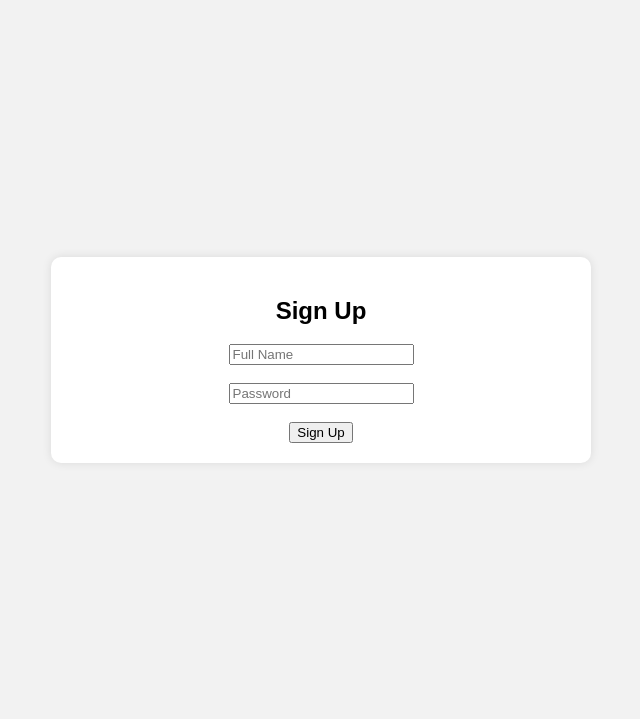
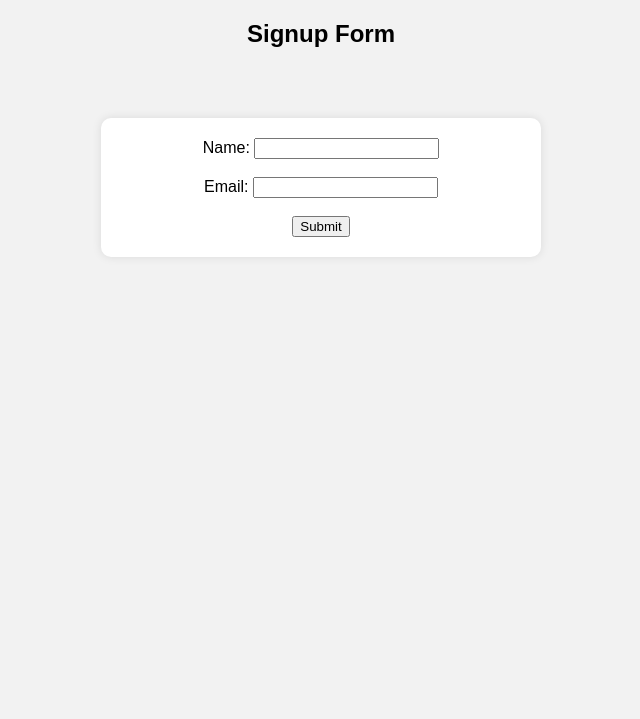
Before and after one commit to Hanisha-Bogadhi/flask-mongodb-assignment, a Flask app: template frontend/templates/index.html in a window 1280 px wide. Shown: the top 719 px of the page, without its empty margins (319-959 px from the left). Run offline with Flask 3, Linux system fonts and the light colour scheme; the template is opened without the code that fills it, so the values that code supplies are empty.

Commit message:
edited files

```diff
--- a/backend/app.py
+++ b/backend/app.py
@@ -1,47 +1,43 @@
 from flask import Flask, request, jsonify
+from pymongo import MongoClient
+from pymongo.server_api import ServerApi
+import json
 from dotenv import load_dotenv
 import os
-from pymongo.mongo_client import MongoClient
-from pymongo.server_api import ServerApi
+
 
 load_dotenv()
 MONGO_URI = os.getenv('MONGO_URI')
 
-# Create a new client and connect to the server
 client = MongoClient(MONGO_URI, server_api=ServerApi('1'))
 
-db = client.test
-
-collection = db["flask_tutorials"]
-
+db = client["testdb"]
+collection = db["users"]
 app = Flask(__name__)
 
-@app.route('/signup', methods=['POST'])
-def signup():
-    try:
-        signup_data = request.get_json()
-        collection.insert_one(signup_data)
-        return redirect('/success')
-    except Exception as e:
-        return render_template('index.html', error=str(e))
 
-@app.route('/success')
-def success():
-     return render_template('success.html')
-
-@app.route('/api')
-def view():
-    data = collection.find()
-    data = list(data)
-    for item in data:
-        print(item)
-        del item['_id']
-    data ={
-        'data': data
-    }
-
+# API: Read from file
+@app.route('/api', methods=['GET'])
+def get_data():
+    with open('data.json') as file:
+        data = json.load(file)
     return jsonify(data)
 
-if __name__ == '__main__': #calling function
+# API: Insert into MongoDB
+@app.route('/submit', methods=['POST'])
+def submit():
+    try:
+        data = request.json
+        print("Received Data:", data)
+        result = collection.insert_one(data)
+        print("Inserted ID:", result.inserted_id)
+        print("DB NAME:", db.name)
+        print("TOTAL DOCUMENTS:", collection.count_documents({}))
 
-    app.run(host='0.0.0.0', port=5000, debug=True)
+
+        return jsonify({"message": "Success"}), 200
+    except Exception as e:
+        return jsonify({"error": str(e)}), 500
+
+if __name__ == '__main__':
+    app.run(port=5001, debug=True)
--- /dev/null
+++ b/backend/data.json
@@ -0,0 +1,4 @@
+[
+  {"name": "Hanisha", "role": "Developer"},
+  {"name": "John", "role": "Tester"}
+]
--- a/frontend/app.py
+++ b/frontend/app.py
@@ -1,29 +1,37 @@
-from flask import Flask, render_template, request, redirect
+from flask import Flask, render_template, request, redirect, url_for
 import requests
 
-BACKEND_URL = 'http://0.0.0.0:5000'
-app = Flask(__name__) #created a flask application
 
-@app.route('/') #creating a route
-def home():
+app = Flask(__name__)
+
+
+BACKEND_URL = "http://127.0.0.1:5001"
+
+# Form page
+@app.route('/')
+def form():
     return render_template('index.html')
 
-@app.route('/signup', methods=['POST'])
-def signup():
+# Submit form
+@app.route('/submit', methods=['POST'])
+def submit():
     try:
-        signup_data = dict(request.form)
-        print(signup_data)  # debug
+        data = dict(request.form)
 
-        requests.post(BACKEND_URL + '/signup', json=signup_data)
+        response = requests.post(f"{BACKEND_URL}/submit", json=data)
 
-        return redirect('/success')
+        if response.status_code == 200:
+            return redirect(url_for('success'))
+        else:
+            return render_template('index.html', error=response.text)
+
     except Exception as e:
         return render_template('index.html', error=str(e))
 
+# Success page
 @app.route('/success')
 def success():
-     return render_template('success.html')
+    return render_template('success.html')
 
-if __name__ == '__main__': #calling function
-
-   app.run(host='0.0.0.0', port=4000, debug=True) #to update changes automatically
+if __name__ == '__main__':
+    app.run(port=5000, debug=True)
--- a/frontend/templates/index.html
+++ b/frontend/templates/index.html
@@ -1,6 +1,5 @@
 <!DOCTYPE html>
-<html lang="en">
-
+<html>
  <head>
     <meta charset="UTF-8">
     <meta name="viewport" content="width=device-width, initial-scale=1.0">
@@ -13,44 +12,45 @@
             margin: 0;
         }
 
-
+        /* New container for centering */
         .container {
             display: flex;
             justify-content: center;
             align-items: center;
-            height: 90vh;
+            height: 30vh;
         }
 
         .signup-box {
             background-color: white;
             padding: 20px;
             border-radius: 10px;
-            width: 500px;
+            width: 400px;
             box-shadow: 0 0 10px rgba(0, 0, 0, 0.1);
             text-align: center;
         }
 
+        h2 {
+            text-align: center;
+        }
     </style>
 </head>
-
 <body>
 
+<h2>Signup Form</h2>
 <div class="container">
     <div class="signup-box">
-            <h2>Sign Up</h2>
 
-            <form action="/signup" method="POST">
-                <input type="text" name="fullname" placeholder="Full Name" required><br><br>
-                <input type="password" name="password" placeholder="Password" required><br><br>
-                <button type="submit">Sign Up</button>
-
-            </form>
         {% if error %}
         <p style="color:red;">{{ error }}</p>
         {% endif %}
+
+        <form action="/submit" method="POST">
+        Name: <input type="text" name="name" required><br><br>
+        Email: <input type="email" name="email" required><br><br>
+        <button type="submit">Submit</button>
+        </form>
+
     </div>
 </div>
-
 </body>
-
 </html>
```
Also changed, not shown: readme.md (added), 7 other files. Lines whose indentation alone changed are shown as unchanged.
